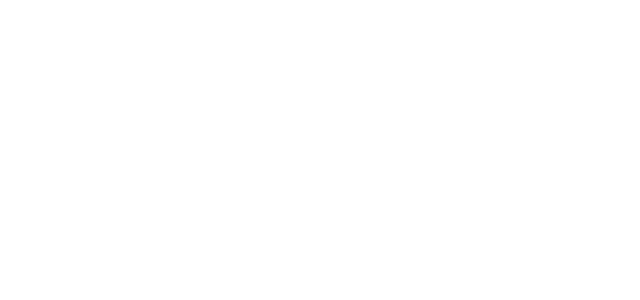
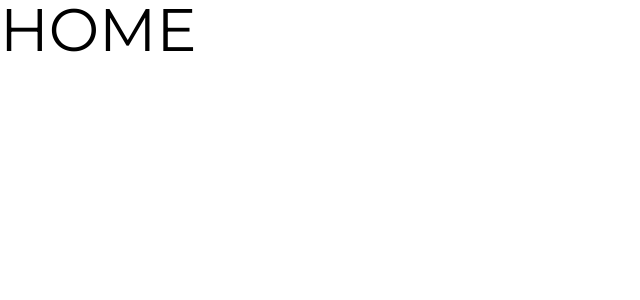
Before and after one commit to jdic/Sensor, a React (Vite) app: page / in a window 1280 px wide. Shown: the top 300 px of the page, without its empty margins (0-640 px from the left). Built offline with nearby package versions, Linux system fonts and the light colour scheme.

Commit message:
[FEAT] TailwindCSS load

```diff
--- a/src/App.tsx
+++ b/src/App.tsx
@@ -2,7 +2,7 @@
 {
   return (
     <>
-
+      <h1 className='text-6xl'>HOME</h1>
     </>
   )
 }
--- a/src/main.tsx
+++ b/src/main.tsx
@@ -1,6 +1,7 @@
 import React from 'react'
 import ReactDOM from 'react-dom/client'
 import { App } from './App.tsx'
+import './styles/main.scss'
 
 ReactDOM.createRoot(document.getElementById('root')!).render(
   <React.StrictMode>
--- /dev/null
+++ b/src/styles/_base/_base.scss
@@ -0,0 +1 @@
+@import "./default";
--- /dev/null
+++ b/src/styles/_base/_default.scss
@@ -0,0 +1,29 @@
+*
+{
+  box-sizing: border-box;
+}
+
+html
+{
+  scroll-behavior: smooth;
+}
+
+body
+{
+
+  height: 100%;
+  width: 100%;
+  font-family: 'Montserrat', 'Inter';
+}
+
+html, body, div, span, applet, object, iframe, h1, h2, h3, h4, h5, h6, p, blockquote, pre, a, abbr, acronym, address, big, cite, code, del, dfn, em, font, img, ins, kbd, q, s, samp, small, strike, strong, sub, sup, tt, var, b, u, i, center, dl, dt, dd, ol, ul, li, fieldset, form, label, legend, table, caption, tbody, tfoot, thead, tr, th, td
+{
+  margin: 0;
+  padding: 0;
+}
+
+a
+{
+  cursor: pointer;
+  text-decoration: none;
+}
--- /dev/null
+++ b/src/styles/main.scss
@@ -0,0 +1,5 @@
+@import "tailwindcss/base";
+@import "tailwindcss/components";
+@import "tailwindcss/utilities";
+
+@import "./_base/base";
```
